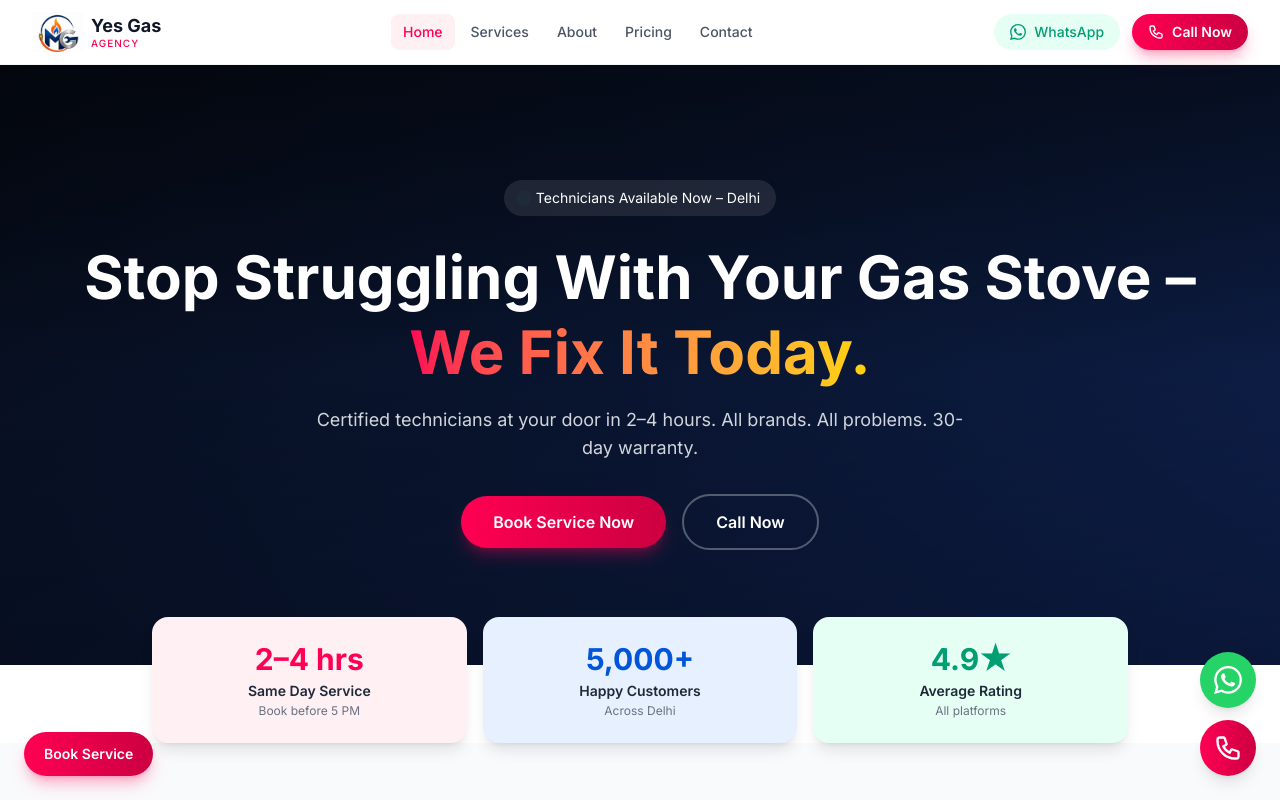
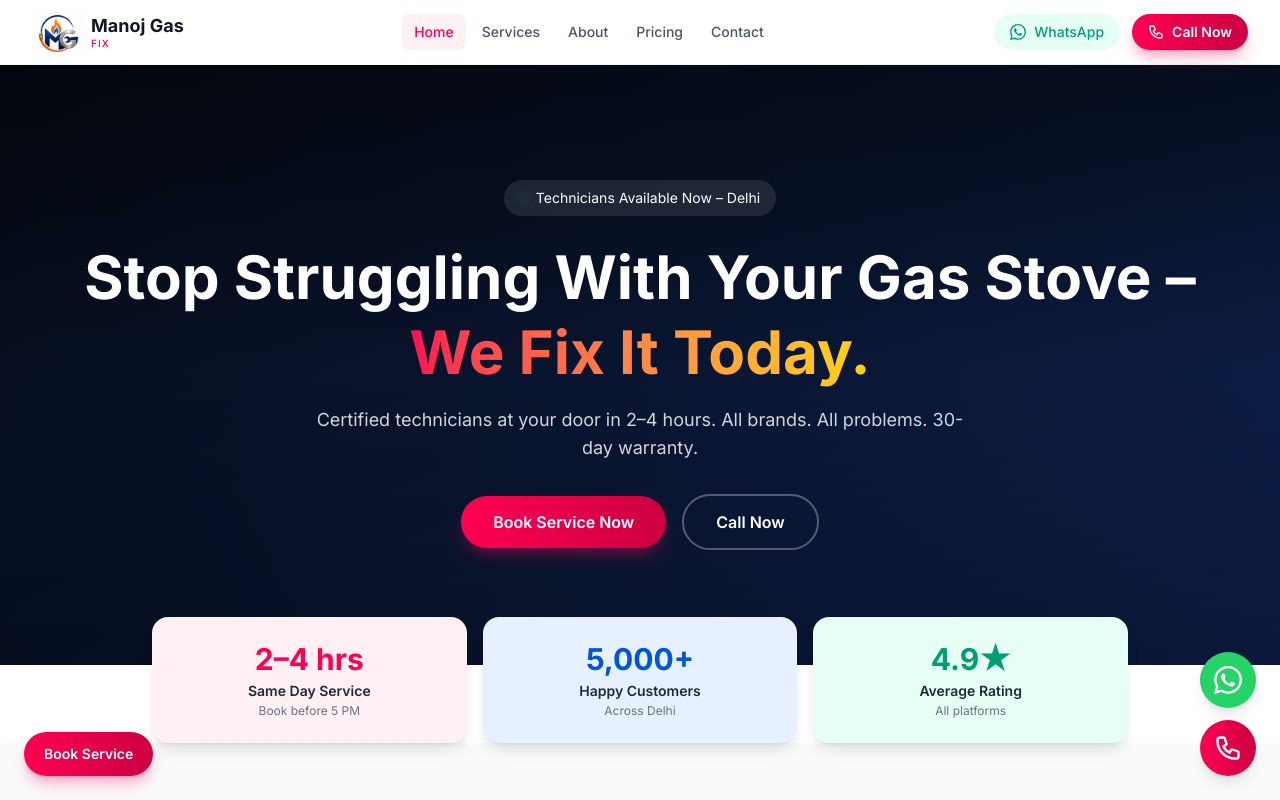
Before and after one commit to abdullahalhassan1800-glitch/yes-gas-agency, a React (Vite) app: page /#/ in a window 1280 px wide. Shown: the top 800 px of the page. Built offline with nearby package versions, Linux system fonts and the light colour scheme.

Commit message:
Rebrand: Yes Gas Agency → Manoj Gas Fix

```diff
--- a/index.html
+++ b/index.html
@@ -3,18 +3,18 @@
   <head>
     <meta charset="UTF-8" />
     <meta name="viewport" content="width=device-width, initial-scale=1.0, maximum-scale=1" />
-    <title>Yes Gas Agency | Gas Stove Repair in Delhi – Same Day Service</title>
-    <meta name="description" content="Yes Gas Agency – Certified gas stove repair, deep burner cleaning, pipeline installation & emergency leak repair in Delhi. Same-day service. Call +91 1234567890." />
-    <meta name="keywords" content="gas stove repair Delhi, gas repair service Delhi, burner cleaning, pipeline installation, gas leak repair, Yes Gas Agency" />
+    <title>Manoj Gas Fix | Gas Stove Repair in Delhi – Same Day Service</title>
+    <meta name="description" content="Manoj Gas Fix – Certified gas stove repair, deep burner cleaning, pipeline installation & emergency leak repair in Delhi. Same-day service. Call +91 1234567890." />
+    <meta name="keywords" content="gas stove repair Delhi, gas repair service Delhi, burner cleaning, pipeline installation, gas leak repair, Manoj Gas Fix" />
     <meta name="robots" content="index, follow" />
     <meta name="theme-color" content="#f97316" />
     <meta property="og:type" content="website" />
-    <meta property="og:title" content="Yes Gas Agency | Gas Stove Repair in Delhi" />
+    <meta property="og:title" content="Manoj Gas Fix | Gas Stove Repair in Delhi" />
     <meta property="og:description" content="Certified gas stove repair & emergency services in Delhi. 2–4 hour arrival. 30-day warranty. Call +91 1234567890." />
     <meta property="og:image" content="/opengraph.jpg" />
     <meta property="og:url" content="https://yesgas.in" />
     <meta name="twitter:card" content="summary_large_image" />
-    <meta name="twitter:title" content="Yes Gas Agency | Gas Stove Repair in Delhi" />
+    <meta name="twitter:title" content="Manoj Gas Fix | Gas Stove Repair in Delhi" />
     <meta name="twitter:description" content="Certified gas stove repair & emergency services in Delhi. Same-day service." />
     <link rel="icon" type="image/png" sizes="32x32" href="/favicon-32.png" />
     <link rel="icon" type="image/png" sizes="192x192" href="/favicon-192.png" />
--- a/src/components/BookingModal.jsx
+++ b/src/components/BookingModal.jsx
@@ -25,8 +25,8 @@ export default function BookingModal() {
         <div className="sticky top-0 bg-white border-b border-gray-100 px-6 py-4 flex items-center justify-between rounded-t-2xl">
           <div>
             <div className="flex items-center gap-2">
-              <img src={`${import.meta.env.BASE_URL}logo.png`} alt="Yes Gas Agency" className="h-8 w-auto" />
-              <span className="font-semibold text-gray-900">Yes Gas Agency</span>
+              <img src={`${import.meta.env.BASE_URL}logo.png`} alt="Manoj Gas Fix" className="h-8 w-auto" />
+              <span className="font-semibold text-gray-900">Manoj Gas Fix</span>
             </div>
             <p className="text-xs text-gray-500 mt-1">Book a Service</p>
           </div>
--- a/src/components/Footer.jsx
+++ b/src/components/Footer.jsx
@@ -8,10 +8,10 @@ export default function Footer() {
         <div className="grid grid-cols-1 md:grid-cols-4 gap-8">
           <div>
             <div className="flex items-center gap-2 mb-4">
-              <img src={`${import.meta.env.BASE_URL}logo.png`} alt="Yes Gas Agency" className="h-10 w-auto" />
+              <img src={`${import.meta.env.BASE_URL}logo.png`} alt="Manoj Gas Fix" className="h-10 w-auto" />
               <div>
-                <div className="text-lg font-bold leading-tight">Yes Gas</div>
-                <div className="text-[10px] font-medium text-primary uppercase tracking-widest leading-tight">Agency</div>
+                <div className="text-lg font-bold leading-tight">Manoj Gas</div>
+                <div className="text-[10px] font-medium text-primary uppercase tracking-widest leading-tight">Fix</div>
               </div>
             </div>
             <p className="text-gray-400 text-sm leading-relaxed">
@@ -61,7 +61,7 @@ export default function Footer() {
         </div>
 
         <div className="border-t border-gray-800 mt-10 pt-6 flex flex-col sm:flex-row items-center justify-between gap-4">
-          <p className="text-gray-500 text-xs">&copy; {new Date().getFullYear()} Yes Gas Agency. All rights reserved.</p>
+          <p className="text-gray-500 text-xs">&copy; {new Date().getFullYear()} Manoj Gas Fix Agency. All rights reserved.</p>
           <div className="flex gap-4">
             <a href={`https://wa.me/${siteContent.phoneRaw}`} target="_blank" rel="noopener noreferrer" className="text-gray-500 hover:text-primary transition-colors">
               <svg className="w-5 h-5" fill="currentColor" viewBox="0 0 24 24"><path d="M17.472 14.382c-.297-.149-1.758-.867-2.03-.967-.273-.099-.471-.148-.67.15-.197.297-.767.966-.94 1.164-.173.199-.347.223-.644.075-.297-.15-1.255-.463-2.39-1.475-.883-.788-1.48-1.761-1.653-2.059-.173-.297-.018-.458.13-.606.134-.133.298-.347.446-.52.149-.174.198-.298.298-.497.099-.198.05-.371-.025-.52-.075-.149-.669-1.612-.916-2.207-.242-.579-.487-.5-.669-.51-.173-.008-.371-.01-.57-.01-.198 0-.52.074-.792.372-.272.297-1.04 1.016-1.04 2.479 0 1.462 1.065 2.875 1.213 3.074.149.198 2.096 3.2 5.077 4.487.709.306 1.262.489 1.694.625.712.227 1.36.195 1.871.118.571-.085 1.758-.719 2.006-1.413.248-.694.248-1.289.173-1.413-.074-.124-.272-.198-.57-.347m-5.421 7.403h-.004a9.87 9.87 0 01-5.031-1.378l-.361-.214-3.741.982.998-3.648-.235-.374a9.86 9.86 0 01-1.51-5.26c.001-5.45 4.436-9.884 9.888-9.884 2.64 0 5.122 1.03 6.988 2.898a9.825 9.825 0 012.893 6.994c-.003 5.45-4.437 9.884-9.885 9.884m8.413-18.297A11.815 11.815 0 0012.05 0C5.495 0 .16 5.335.157 11.892c0 2.096.547 4.142 1.588 5.945L.057 24l6.305-1.654a11.882 11.882 0 005.683 1.448h.005c6.554 0 11.89-5.335 11.893-11.893a11.821 11.821 0 00-3.48-8.413z"/></svg>
--- a/src/components/Header.jsx
+++ b/src/components/Header.jsx
@@ -11,10 +11,10 @@ export default function Header() {
       <div className="max-w-7xl mx-auto px-4 sm:px-6 lg:px-8">
         <div className="flex items-center justify-between h-16">
           <Link to="/" className="flex items-center gap-2">
-            <img src={`${import.meta.env.BASE_URL}logo.png`} alt="Yes Gas Agency" className="h-10 w-auto" />
+            <img src={`${import.meta.env.BASE_URL}logo.png`} alt="Manoj Gas Fix" className="h-10 w-auto" />
             <div>
-              <div className="text-lg font-bold text-gray-900 leading-tight">Yes Gas</div>
-              <div className="text-[10px] font-medium text-primary uppercase tracking-widest leading-tight">Agency</div>
+              <div className="text-lg font-bold text-gray-900 leading-tight">Manoj Gas</div>
+              <div className="text-[10px] font-medium text-primary uppercase tracking-widest leading-tight">Fix</div>
             </div>
           </Link>
 
--- a/src/pages/About.jsx
+++ b/src/pages/About.jsx
@@ -35,7 +35,7 @@ export default function About() {
               <span className="text-sm font-semibold text-primary uppercase tracking-wider">Who We Are</span>
               <h2 className="text-3xl font-bold text-gray-900 mt-2 mb-6">{siteContent.serviceCity}'s Most Trusted Gas Service Partner</h2>
               <div className="space-y-4 text-gray-600 text-sm leading-relaxed">
-                <p>We are Yes Gas Agency, a premier gas stove repair and service provider based in {siteContent.serviceCity}, serving customers since 2014.</p>
+                <p>We are Manoj Gas Fix, a premier gas stove repair and service provider based in {siteContent.serviceCity}, serving customers since 2014.</p>
                 <p>Our team of certified and background-verified technicians specializes in safe, reliable, and affordable solutions for all gas stove needs.</p>
                 <p>We support all major brands and provide emergency service 24/7. Your safety is our top priority.</p>
               </div>
```
